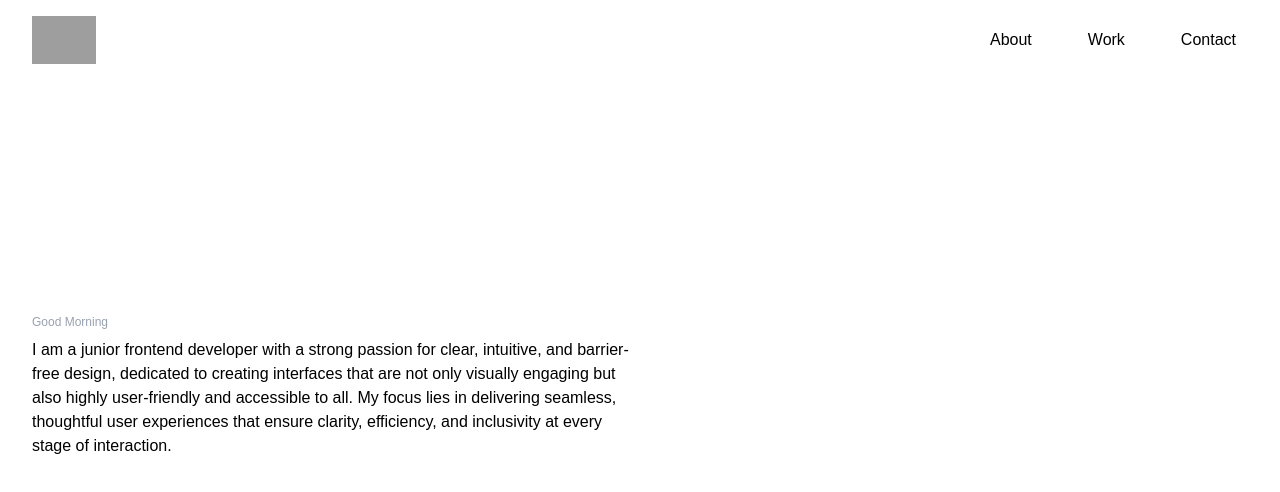
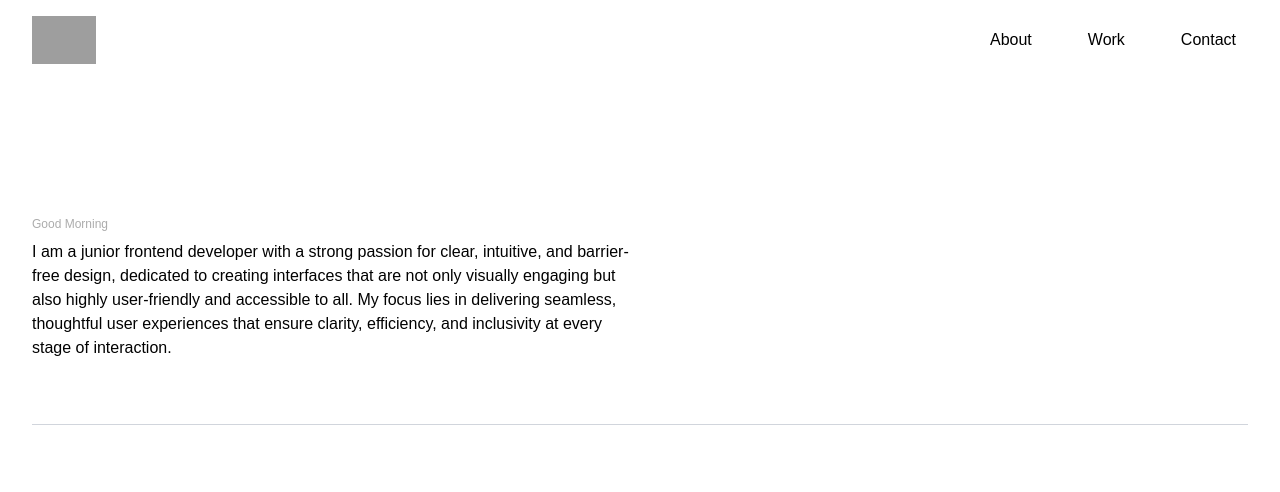
Before and after one commit to FatihSahinGIT/portfolio, an Angular app: page / in a window 1280 px wide. Shown: the top 492 px of the page. Built offline with nearby package versions, Linux system fonts and the light colour scheme; grey boxes are pictures that could not be loaded.

Commit message:
First draft of introdcution

```diff
--- a/package.json
+++ b/package.json
@@ -22,6 +22,7 @@
     "gsap": "^3.13.0",
     "lenis": "^1.3.4",
     "rxjs": "~7.8.0",
+    "tailwindcss": "^4.1.8",
     "tslib": "^2.3.0",
     "zone.js": "~0.15.0"
   },
@@ -38,7 +39,6 @@
     "karma-jasmine": "~5.1.0",
     "karma-jasmine-html-reporter": "~2.1.0",
     "postcss": "^8.5.4",
-    "tailwindcss": "^4.1.8",
     "typescript": "~5.7.2"
   }
 }
--- a/src/app/introduction/introduction.component.html
+++ b/src/app/introduction/introduction.component.html
@@ -1,14 +1,22 @@
+<div #introContainer class="relative h-[35vh] md:h-[45vh] flex items-center">
   <div
     class="w-auto md:w-[50%] row-start-1 col-span-2 row-span-2 md:col-span-12 h-max"
   >
-  <h1 class="fade-in text-xs md:text-base text-gray-400 md:text-xs">
+    <h1 class="fade-in text-xs text-secondary">
       {{ greetingHeadline }}
     </h1>
+
     <p class="fade-in py-2 text-xs md:text-base">
-    I am a junior frontend developer with a strong passion for clear, intuitive,
-    and barrier-free design, dedicated to creating interfaces that are not only
-    visually engaging but also highly user-friendly and accessible to all. My
-    focus lies in delivering seamless, thoughtful user experiences that ensure
-    clarity, efficiency, and inclusivity at every stage of interaction.
+      I am a junior frontend developer with a strong passion for clear,
+      intuitive, and barrier-free design, dedicated to creating interfaces that
+      are not only visually engaging but also highly user-friendly and
+      accessible to all. My focus lies in delivering seamless, thoughtful user
+      experiences that ensure clarity, efficiency, and inclusivity at every
+      stage of interaction.
     </p>
+
+    <span
+      class="absolute left-0 bottom-12 h-[0.1px] w-full bg-gray-300 origin-left scale-x-0 border-anim"
+    ></span>
   </div>
+</div>
--- a/src/app/introduction/introduction.component.ts
+++ b/src/app/introduction/introduction.component.ts
@@ -1,4 +1,11 @@
-import { AfterViewInit, Component, ElementRef, inject, OnInit } from '@angular/core';
+import {
+  AfterViewInit,
+  Component,
+  ElementRef,
+  inject,
+  OnInit,
+  ViewChild,
+} from '@angular/core';
 import { gsap } from 'gsap/gsap-core';
 
 @Component({
@@ -10,6 +17,7 @@ import { gsap } from 'gsap/gsap-core';
 export class IntroductionComponent implements OnInit, AfterViewInit {
   public greetingHeadline: string = 'Hello';
   readonly #el: ElementRef = inject(ElementRef);
+  @ViewChild('introContainer') introContainer!: ElementRef<HTMLElement>;
 
   ngOnInit(): void {
     this.getGreetingTime();
@@ -50,9 +58,24 @@ export class IntroductionComponent implements OnInit, AfterViewInit {
       opacity: 0,
       delay: 1,
       y: 5,
-      duration: 3,
+      duration: 5,
       stagger: 0.5,
       ease: 'expo.out',
     });
+
+    // gsap.fromTo(
+    //   this.introContainer.nativeElement,
+    //   { borderBottomWidth: '0px' },
+    //   { borderBottomWidth: '1px', duration: 0.5, ease: 'power1.out' }
+    // );
+
+    const border =
+      this.introContainer.nativeElement.querySelector('.border-anim');
+    gsap.to(border, {
+      scaleX: 1,
+      duration: 2.5,
+      delay: 2,
+      ease: 'power3.out',
+    });
   }
 }
--- a/src/app/landing/landing.component.html
+++ b/src/app/landing/landing.component.html
@@ -1,3 +1,5 @@
 <div class="grid grid-cols-4 grid-rows-4 md:grid-cols-12 min-h-screen gap-2">
-  <app-introduction class="col-span-4 row-start-2 md:col-span-12"></app-introduction>
+  <app-introduction
+    class="col-span-4 row-start-1 md:col-span-12"
+  ></app-introduction>
 </div>
--- a/src/app/navbar/navbar.component.ts
+++ b/src/app/navbar/navbar.component.ts
@@ -15,7 +15,7 @@ export class NavbarComponent implements AfterViewInit {
     gsap.from(this.#el.nativeElement.querySelectorAll('.fade-in'), {
       opacity: 0,
       y: 10,
-      duration: 3,
+      duration: 5,
       ease: 'power3.out'
     })
   }
--- a/src/styles.css
+++ b/src/styles.css
@@ -1,15 +1,10 @@
 @import "tailwindcss";
 
-@tailwind base;
-@tailwind components;
-@tailwind utilities;
 
-
-@layer theme {
-  @theme {
-    --font-color: #acacac;
-  }
-};
+@theme {
+  --color-primary: #0000;
+  --color-secondary: #ACACAC;
+}
 
 @layer utilities {
   .fade-in-text {
@@ -35,3 +30,8 @@
 :root {
   font-family: Arial, Helvetica, sans-serif;
 }
+
+::selection {
+  background: #000;
+  color: #fff;
+}
```
Also changed, not shown: 1 other file (tests, documents, lock files or other folders). Lines whose indentation alone changed are shown as unchanged.
